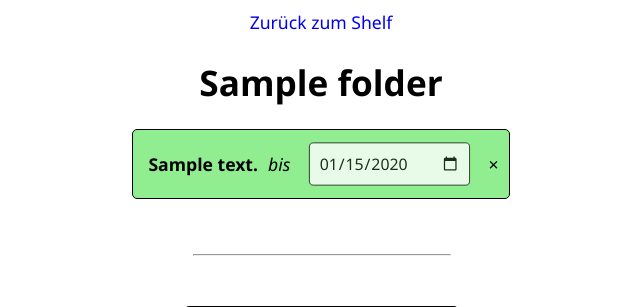
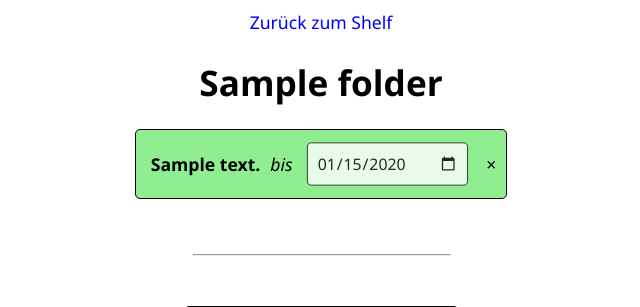
Before and after one commit to FearFreddy/MyShelf, a Django app: page /shelf/1/ in a window 1280 px wide. Shown: the top 307 px of the page, without its empty margins (319-959 px from the left). Run offline with Django 3.2, Linux system fonts and the light colour scheme; tables that the repository leaves empty hold one stand-in row (values such as "Sample post").

Commit message:
Try some flex

```diff
--- a/shelf/static/shelf/main.css
+++ b/shelf/static/shelf/main.css
@@ -59,6 +59,11 @@
   justify-content: center;
   align-items: center;
 }
+li.todos form {
+  display: flex;
+  justify-content: center;
+  align-items: center;
+}
 li.todos.todo_done {
   background-color: red;
 }
```
